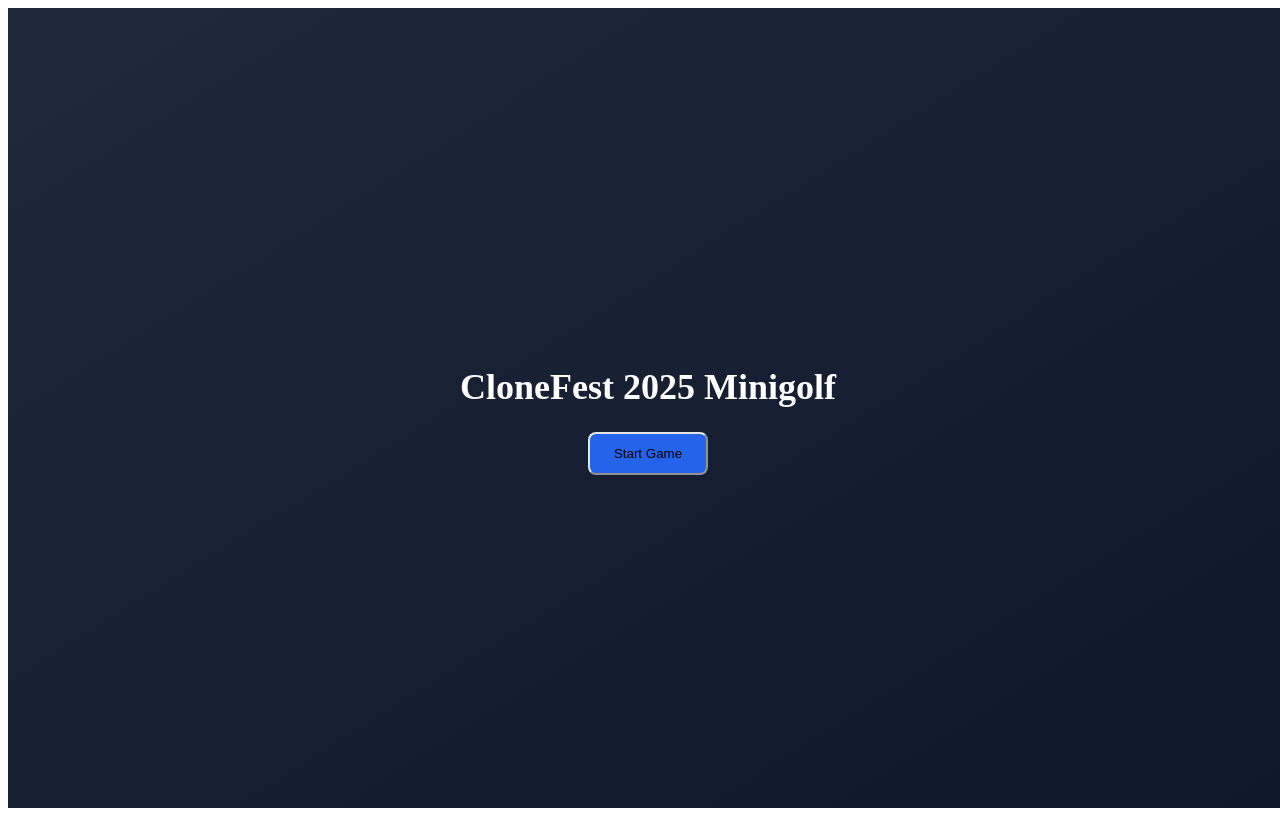
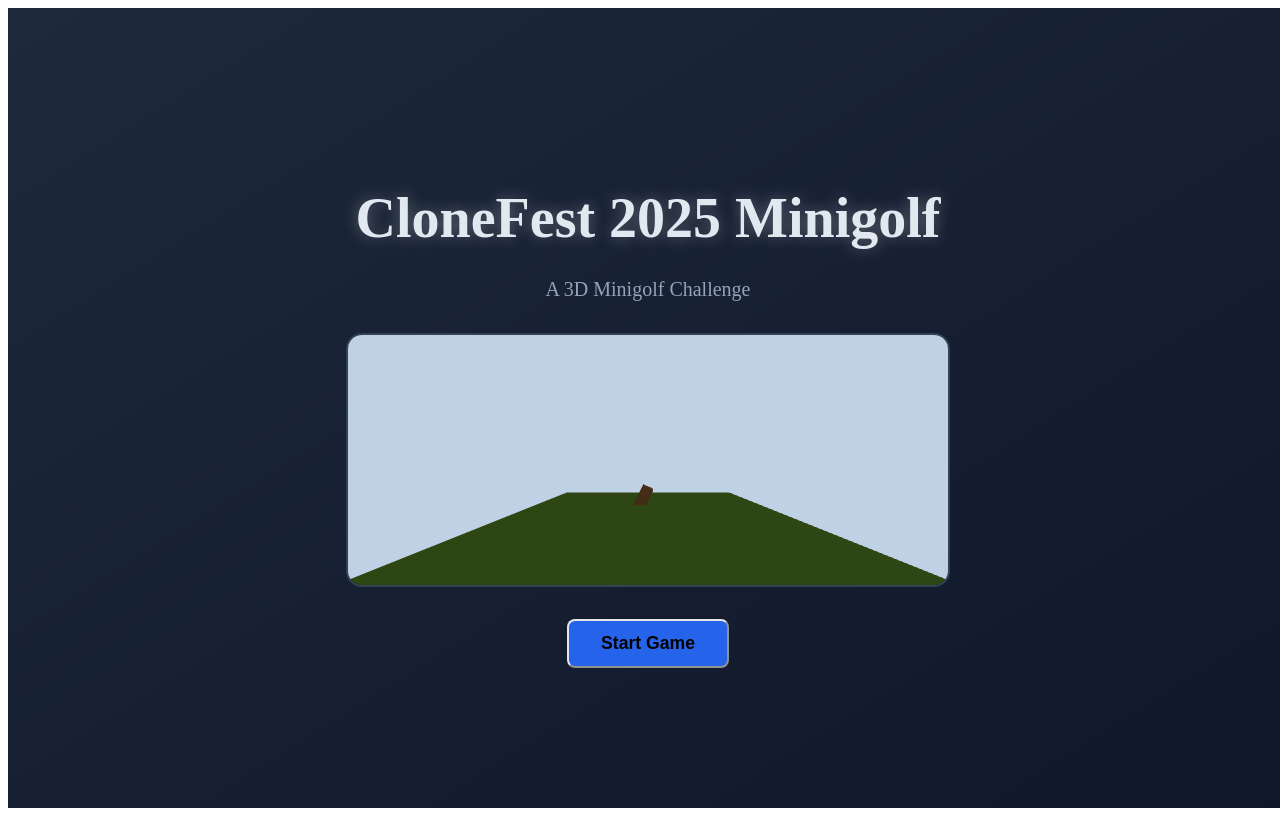
Before and after one commit to Udit-H/CloneFest-Week-3, a Next.js app: page / in a window 1280 px wide. Built offline with nearby package versions, Linux system fonts and the light colour scheme.

Commit message:
Made the homescreen sexy

```diff
--- a/src/components/minigolf-game.tsx
+++ b/src/components/minigolf-game.tsx
@@ -137,15 +137,107 @@ function LevelSelectionMenu({ onSelectLevel }: { onSelectLevel: (index: number)
   );
 }
 
+function HomeScreen({ onStart }: { onStart: () => void; }) {
+  const mountRef = useRef<HTMLDivElement>(null);
+
+  useEffect(() => {
+    if (!mountRef.current) return;
+    const scene = new THREE.Scene();
+    scene.background = new THREE.Color(0xbfd1e5);
+    const camera = new THREE.PerspectiveCamera(75, mountRef.current.clientWidth / mountRef.current.clientHeight, 0.1, 1000);
+    camera.position.set(0, 4, 10);
+    const renderer = new THREE.WebGLRenderer({ antialias: true, alpha: true });
+    renderer.setSize(mountRef.current.clientWidth, mountRef.current.clientHeight);
+    mountRef.current.innerHTML = "";
+    mountRef.current.appendChild(renderer.domElement);
+
+    scene.add(new THREE.AmbientLight(0xffffff, 0.8));
+    const dirLight = new THREE.DirectionalLight(0xffffff, 1);
+    dirLight.position.set(5, 10, 7);
+    scene.add(dirLight);
+
+    const floor = new THREE.Mesh(new THREE.PlaneGeometry(20, 20), new THREE.MeshStandardMaterial({ color: 0x3a5f0b }));
+    floor.rotation.x = -Math.PI / 2;
+    scene.add(floor);
+
+    const water = new THREE.Mesh(new THREE.PlaneGeometry(4, 4), new THREE.MeshStandardMaterial({ color: 0x3366ff }));
+    water.rotation.x = -Math.PI / 2;
+    water.position.set(6, 0.01, 2);
+    scene.add(water);
+
+    const sand = new THREE.Mesh(new THREE.PlaneGeometry(4, 4), new THREE.MeshStandardMaterial({ color: 0xc2b280 }));
+    sand.rotation.x = -Math.PI / 2;
+    sand.position.set(-6, 0.01, -2);
+    scene.add(sand);
+
+    const wallMaterial = new THREE.MeshStandardMaterial({ color: 0x654321 });
+    const slidingWall = new THREE.Mesh(new THREE.BoxGeometry(4, 1, 0.5), wallMaterial);
+    slidingWall.position.set(0, 0.5, -4);
+    scene.add(slidingWall);
+
+    const plankGeo = new THREE.BoxGeometry(0.4, 3, 0.4);
+    plankGeo.translate(0, -1.5, 0);
+    const plank = new THREE.Mesh(plankGeo, wallMaterial);
+    plank.position.set(0, 3, 4);
+    scene.add(plank);
+
+    const ball = new THREE.Mesh(new THREE.SphereGeometry(0.4, 32, 32), new THREE.MeshStandardMaterial({ color: 0xffffff }));
+    ball.position.set(0, 0.4, 0);
+    scene.add(ball);
+
+    let animationFrameId: number;
+    function animate() {
+      animationFrameId = requestAnimationFrame(animate);
+      const time = Date.now();
+      slidingWall.position.x = Math.sin(time * 0.001) * 4;
+      plank.rotation.z = Math.sin(time * 0.002) * (Math.PI / 4);
+      ball.position.z = Math.sin(time * 0.0005) * 6;
+      renderer.render(scene, camera);
+    }
+    animate();
+
+    return () => {
+      cancelAnimationFrame(animationFrameId);
+      if (renderer.domElement) {
+        renderer.dispose();
+      }
+    };
+  }, []);
+
+  return (
+    <div style={{
+      display: 'flex', flexDirection: 'column', alignItems: 'center', justifyContent: 'center', height: '100%',
+      background: 'linear-gradient(to bottom right, #1e293b, #0f172a)', textAlign: 'center', color: 'white'
+    }}>
+      <h1 style={{ fontSize: '3.5rem', fontWeight: 800, color: '#e2e8f0', textShadow: '0 0 15px rgba(255, 255, 255, 0.3)', marginBottom: '0.5rem' }}>CloneFest 2025 Minigolf</h1>
+      <p style={{ fontSize: '1.25rem', color: '#94a3b8', marginBottom: '2rem' }}>A 3D Minigolf Challenge</p>
+
+      <div ref={mountRef} style={{ width: '80%', maxWidth: '600px', height: '250px', borderRadius: '1rem', overflow: 'hidden', border: '2px solid #334155' }}></div>
+
+      <button
+        onClick={onStart}
+        style={{ marginTop: '2rem', padding: '0.75rem 2rem', backgroundColor: '#2563eb', borderRadius: '0.5rem', transition: 'background-color 0.2s', fontSize: '1.1rem', fontWeight: 'bold' }}
+        onMouseOver={e => e.currentTarget.style.backgroundColor = '#1d4ed8'}
+        onMouseOut={e => e.currentTarget.style.backgroundColor = '#2563eb'}
+      >
+        Start Game
+      </button>
+    </div>
+  );
+}
+
 // --- MAIN GAME COMPONENT ---
 export default function MinigolfGame() {
   const mountRef = useRef<HTMLDivElement>(null);
   const velocityRef = useRef(new THREE.Vector3());
   const [strokes, setStrokes] = useState(0);
-  const [gameState, setGameState] = useState("menu");
+  const [gameState, setGameState] = useState("pre-menu");
   const [currentLevelIndex, setCurrentLevelIndex] = useState(0);
   const [levelComplete, setLevelComplete] = useState(false);
-  const [gameStarted, setGameStarted] = useState(false);
+
+  const handleStartGame = () => {
+    setGameState("menu");
+  };
 
   const handleLevelSelect = (index: number) => {
     setCurrentLevelIndex(index);
@@ -155,7 +247,7 @@ export default function MinigolfGame() {
   };
   const handleNextLevel = () => { const nextLevelIndex = currentLevelIndex + 1; if (nextLevelIndex < levelData.length) { handleLevelSelect(nextLevelIndex); } else { setGameState("menu"); } };
   const handleRetry = () => { handleLevelSelect(currentLevelIndex); };
-  const handleExit = () => { setGameState("menu"); };
+  const handleExit = () => { setGameState("pre-menu"); };
 
   useEffect(() => {
     if (!mountRef.current || gameState !== "playing") return;
@@ -180,7 +272,7 @@ export default function MinigolfGame() {
     const floorDepth = isLongLevel ? 40 : 20;
 
     let floorMaterial;
-    if (isLongLevel) {
+    if (currentLevelIndex >= 4) { // Simplified check for any long level
       const createCheckerboardTexture = () => {
         const canvas = document.createElement('canvas'); canvas.width = 128; canvas.height = 128;
         const context = canvas.getContext('2d')!;
@@ -490,25 +582,7 @@ export default function MinigolfGame() {
 
   return (
     <div style={{ position: 'relative', width: '100vw', height: '100vh', color: 'white' }}>
-      {!gameStarted ? (
-        <div style={{
-          display: 'flex', alignItems: 'center', justifyContent: 'center', height: '100%',
-          background: 'linear-gradient(to bottom right, #1e293b, #0f172a)', textAlign: 'center'
-        }}>
-          <div>
-            <h1 style={{ fontSize: '2.25rem', fontWeight: 'bold', marginBottom: '1.5rem' }}>CloneFest 2025 Minigolf</h1>
-            <button
-              onClick={() => setGameStarted(true)}
-              style={{ padding: '0.75rem 1.5rem', backgroundColor: '#2563eb', borderRadius: '0.5rem', transition: 'background-color 0.2s' }}
-              onMouseOver={e => e.currentTarget.style.backgroundColor = '#1d4ed8'}
-              onMouseOut={e => e.currentTarget.style.backgroundColor = '#2563eb'}
-            >
-              Start Game
-            </button>
-          </div>
-        </div>
-      ) : (
-        <>
+      {gameState === 'pre-menu' && <HomeScreen onStart={handleStartGame} />}
       {gameState === "menu" && <LevelSelectionMenu onSelectLevel={handleLevelSelect} />}
       {(gameState === "playing" || gameState === "success") && (
         <>
@@ -517,14 +591,12 @@ export default function MinigolfGame() {
             <p style={{ fontWeight: 'bold' }}>{levelData[currentLevelIndex].name}</p>
             <p>Strokes: {strokes}</p>
           </div>
-              <button onClick={() => setGameState("menu")} style={{ position: 'absolute', top: '1rem', right: '1rem', zIndex: 50, padding: '0.5rem 1rem', background: '#dc2626', color: 'white', borderRadius: '0.5rem', border: 'none', cursor: 'pointer' }}>
+          <button onClick={() => setGameState("pre-menu")} style={{ position: 'absolute', top: '1rem', right: '1rem', zIndex: 50, padding: '0.5rem 1rem', background: '#dc2626', color: 'white', borderRadius: '0.5rem', border: 'none', cursor: 'pointer' }}>
             Exit
           </button>
         </>
       )}
       {gameState === "success" && (<SuccessScreen onNextLevel={handleNextLevel} isLastLevel={currentLevelIndex === levelData.length - 1} strokes={strokes} onRetry={handleRetry} onExit={handleExit} />)}
-        </>
-      )}
     </div>
   );
 }
```
Lines whose indentation alone changed are shown as unchanged.
